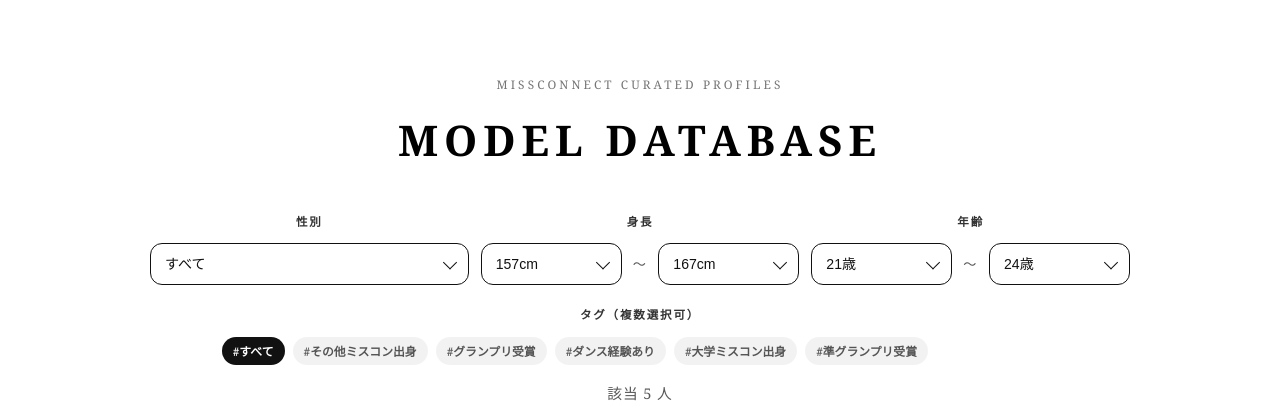
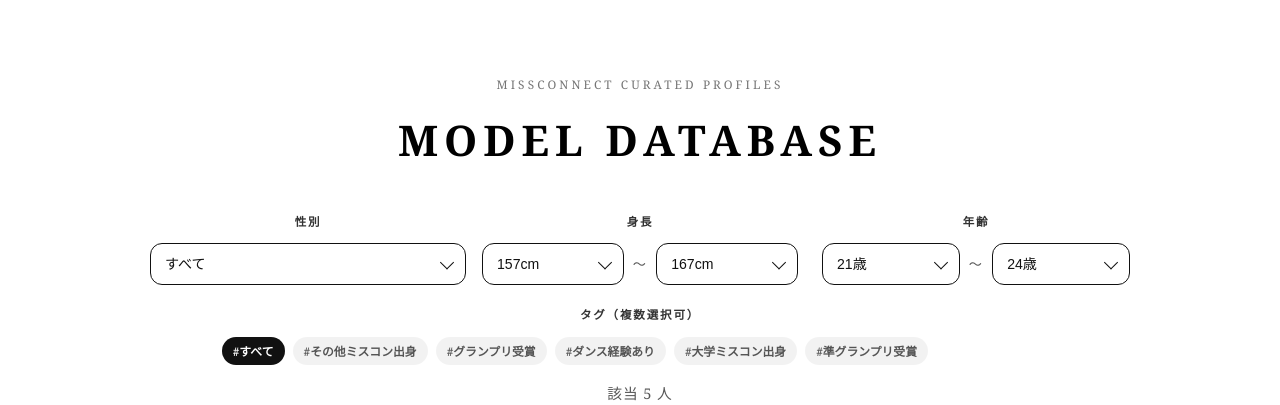
Before and after one commit to tkm-sano/entp, a Jekyll site: the page built from index.md, in a window 1280 px wide. Shown: the top 405 px of the page. Built offline with Jekyll 4.4.1, drawn with Linux system fonts in a browser that asks for light colours.

Commit message:
Adjust filter range spacing

```diff
--- a/assets/css/style.css
+++ b/assets/css/style.css
@@ -428,6 +428,10 @@ body {
   flex-wrap: nowrap;
 }
 
+.filter-row-primary .filter-range-group + .filter-range-group {
+  margin-left: 8px;
+}
+
 .filter-row-tags {
   margin-top: 8px;
 }
@@ -523,16 +527,18 @@ body {
 .filter-range-selects {
   width: 100%;
   display: grid;
-  grid-template-columns: minmax(0, 1fr) minmax(30px, 0.24fr) minmax(0, 1fr);
+  grid-template-columns: minmax(0, 1fr) auto minmax(0, 1fr);
   align-items: center;
-  gap: 0;
+  column-gap: 8px;
+  row-gap: 0;
 }
 
 .filter-range-selects span {
   display: flex;
   align-items: center;
   justify-content: center;
-  width: 100%;
+  width: auto;
+  min-width: 1.25em;
   color: rgba(17, 17, 17, 0.72);
   font-size: 0.82rem;
   letter-spacing: 0.12em;
@@ -988,6 +994,7 @@ body {
 
   .filters .filter-row-primary {
     grid-template-columns: repeat(3, minmax(0, 1fr));
+    column-gap: 16px;
   }
 
   .filter-group {
@@ -1023,7 +1030,7 @@ body {
   }
 
   .filter-range-selects {
-    grid-template-columns: minmax(0, 1fr) minmax(34px, 0.26fr) minmax(0, 1fr);
+    grid-template-columns: minmax(0, 1fr) auto minmax(0, 1fr);
   }
 
   .filter-row-primary {
@@ -1414,6 +1421,10 @@ body {
     flex-wrap: wrap;
   }
 
+  .filter-row-primary .filter-range-group + .filter-range-group {
+    margin-left: 0;
+  }
+
   .filter-group {
     gap: 8px;
     justify-content: flex-start;
```
